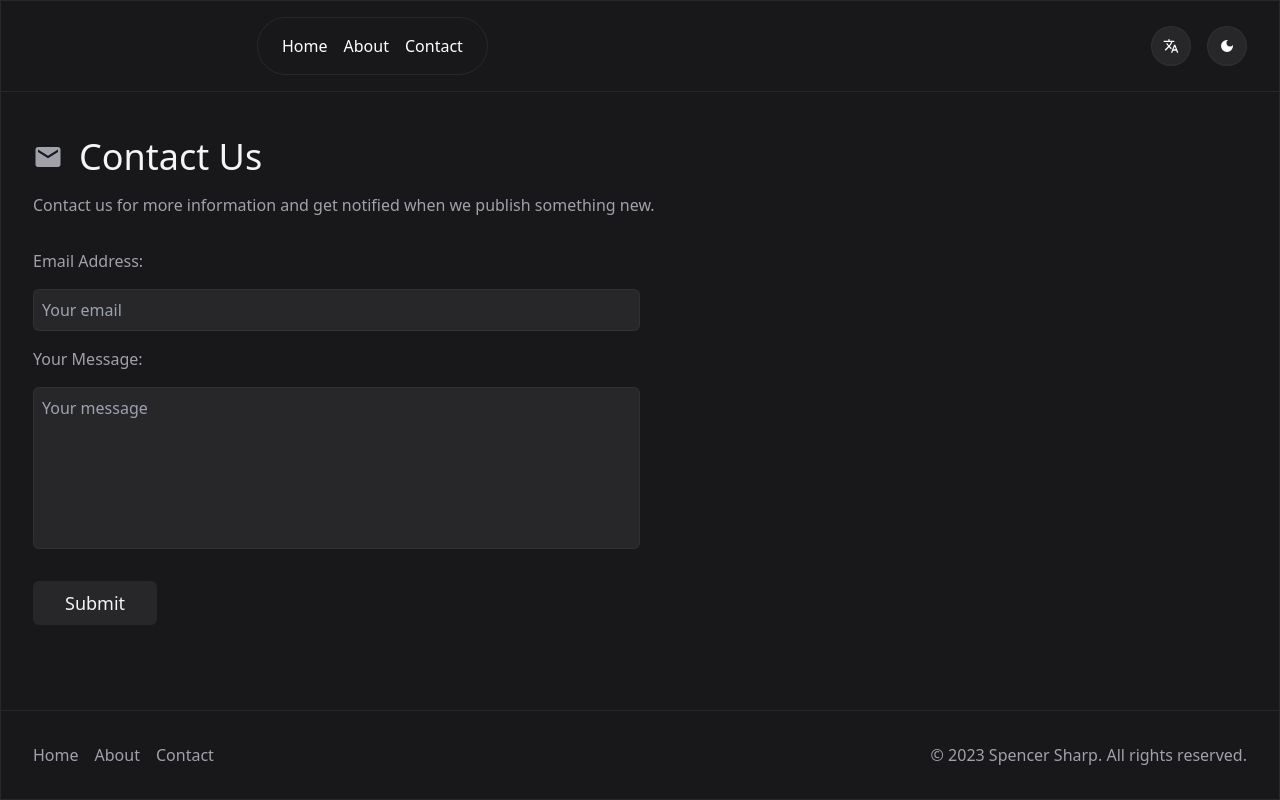
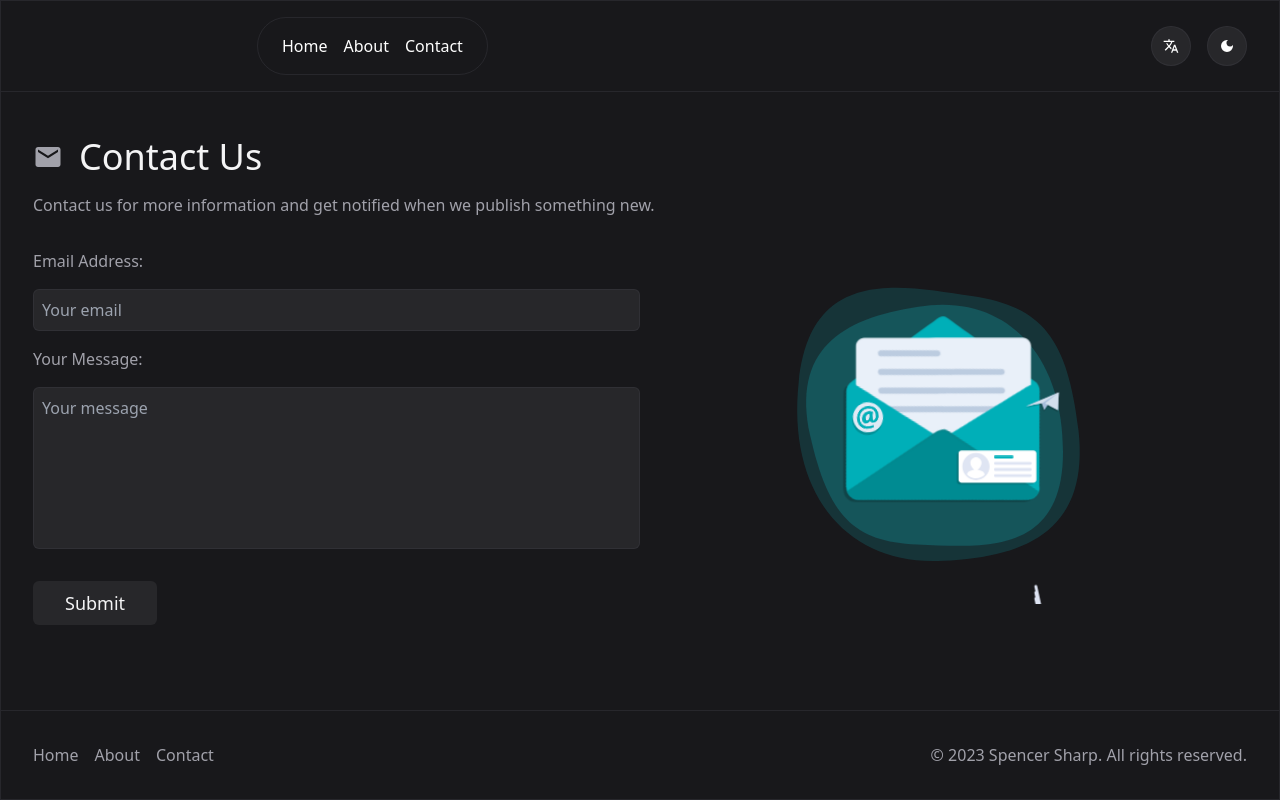
Before and after one commit to Abdelrahman5243/abdelrahman-ragab-portfolio, a React (Vite) app: page /contact in a window 1280 px wide. Built offline with nearby package versions, Linux system fonts and the light colour scheme.

Commit message:
Update Contact.jsx

```diff
--- a/src/components/Contact/Contact.jsx
+++ b/src/components/Contact/Contact.jsx
@@ -95,10 +95,10 @@ const Contact = () => {
         </form>
 
         <div className="w-1/2 hidden md:block">
-          {/* <Lottie
+           <Lottie
             className="contact-animation h-[355px]"
             animationData={contactAnimation}
-          /> */}
+          />
         </div>
       </div>
     </section>
```
